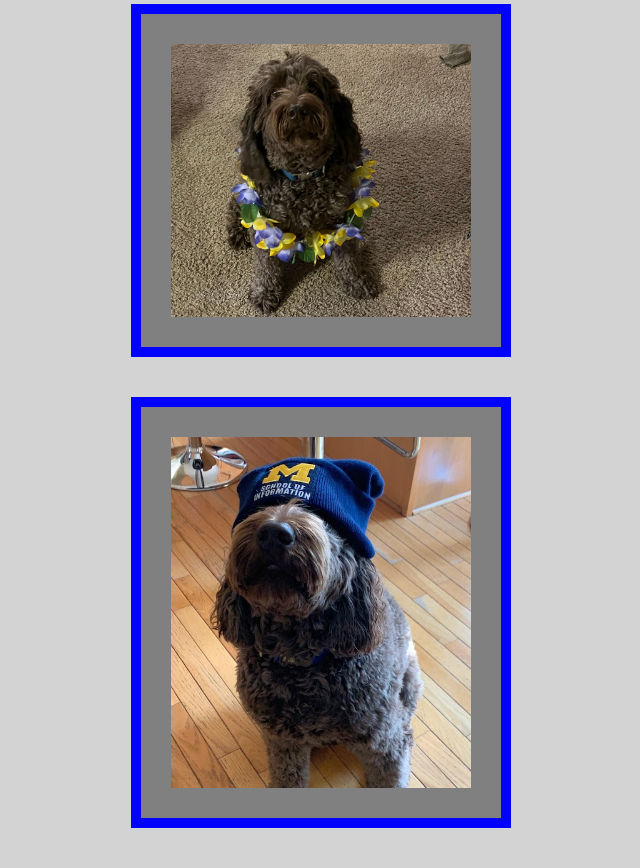
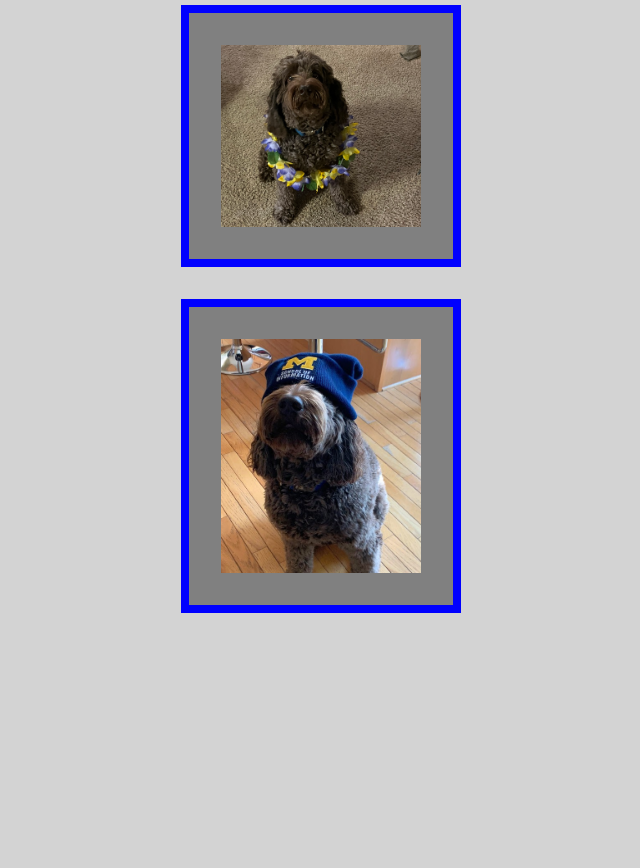
Before and after one commit to fayejstover/wk05, a plain HTML site: page check-in/index.html in a window 1280 px wide. Shown: the part 76-944 px from the top of the page, without its empty margins (319-959 px from the left). After the commit the page ends 800 px from the top, so only its background shows below. Drawn offline with Linux system fonts and the light colour scheme; files whose address does not match are found by name.

Commit message:
Update index.html

```diff
--- a/check-in/index.html
+++ b/check-in/index.html
@@ -1,47 +1,16 @@
 <!DOCTYPE html>
 <html lang="en">
 <head>
-    <meta charset="UTF-8">
-    <meta name="viewport" content="width=device-width, initial-scale=1.0">
-    <title>Bacon the Dog</title>
-    <style>
-        body {
-            background-color: lightgrey;
-        }
-
-        h1 {
-            text-align: center;
-        }
-
-        .photo {
-            display: block;
-            width: 300px;
-            height: auto;
-            border: 10px solid blue;
-            background-color: grey;
-            padding: 30px;
-            margin: auto;
-            margin-bottom: 40px
-
-        }
-
-        .gallery {
-            max-width: 400px;
-            margin: 0 auto;
-        }
-    </style>
+  <meta charset="UTF-8">
+  <meta name="viewport" content="width=device-width, initial-scale=1.0">
+  <link rel="stylesheet" href="css/style.css">
+  <title>Bacon the Dog</title>
 </head>
 <body>
-    <div class="gallery">
-        <h1>Bacon the Dog</h1>
-
-        <div class="photo-container">
-            <img src="/Users/fayestover/Desktop/wk05/check-in/images/bacon.jpg" alt="Bacon the dog wearing a colorful lei" class="photo">
-        </div>
-
-        <div class="photo-container">
-            <img src="/Users/fayestover/Desktop/wk05/check-in/images/BaconInUMSIHat.jpg" alt="Bacon the dog wearing a blue hat" class="photo">
-        </div>
-    </div>
+  <main>
+    <h1>Bacon the Dog</h1>
+    <img src="images/bacon.jpg" alt="Bacon with a purple and yellow lei" />
+    <img src="images/BaconInUMSIHat.jpg" alt="Bacon with a UMSI hat" />
+  </main>
 </body>
 </html>
```
